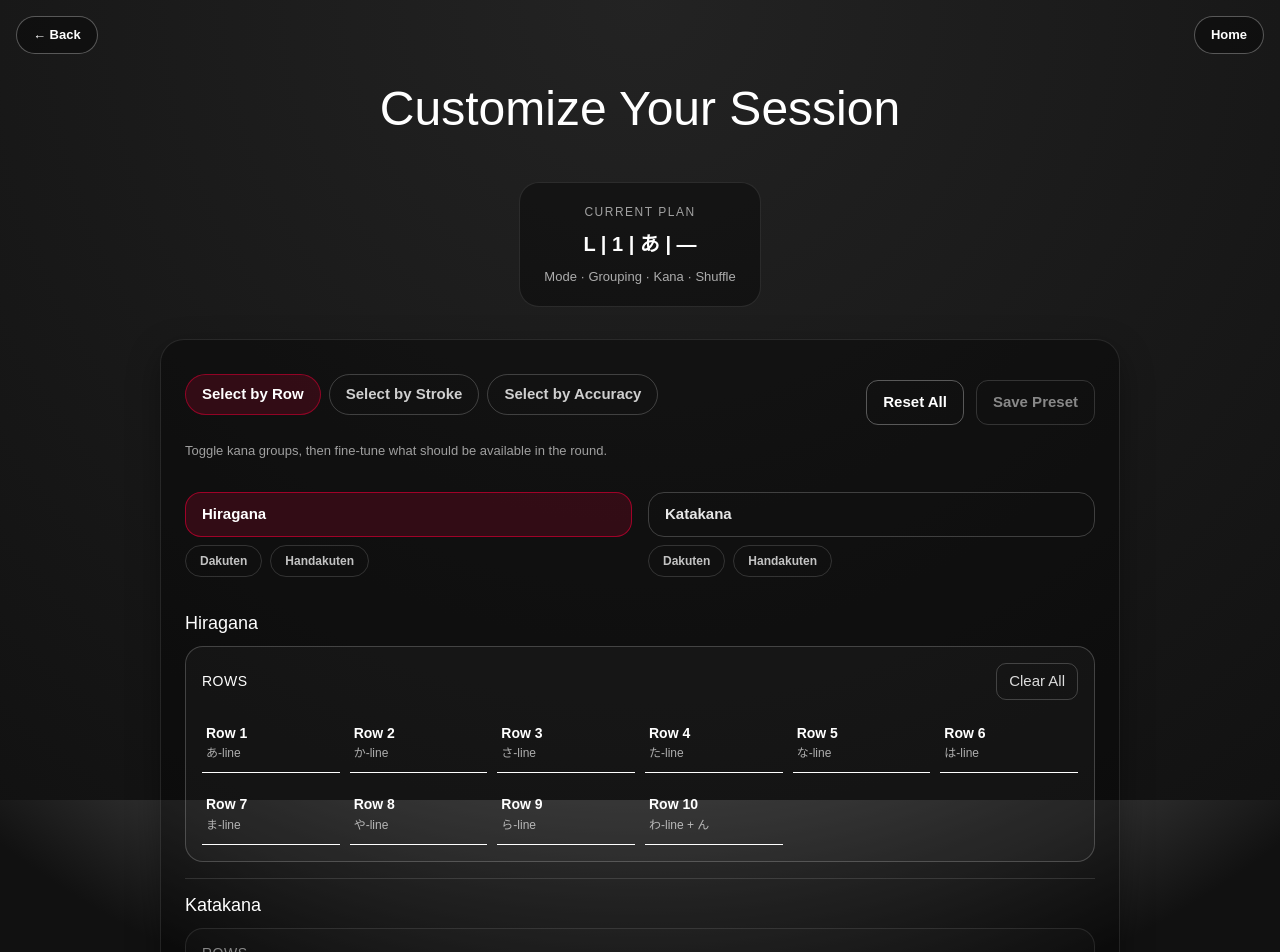
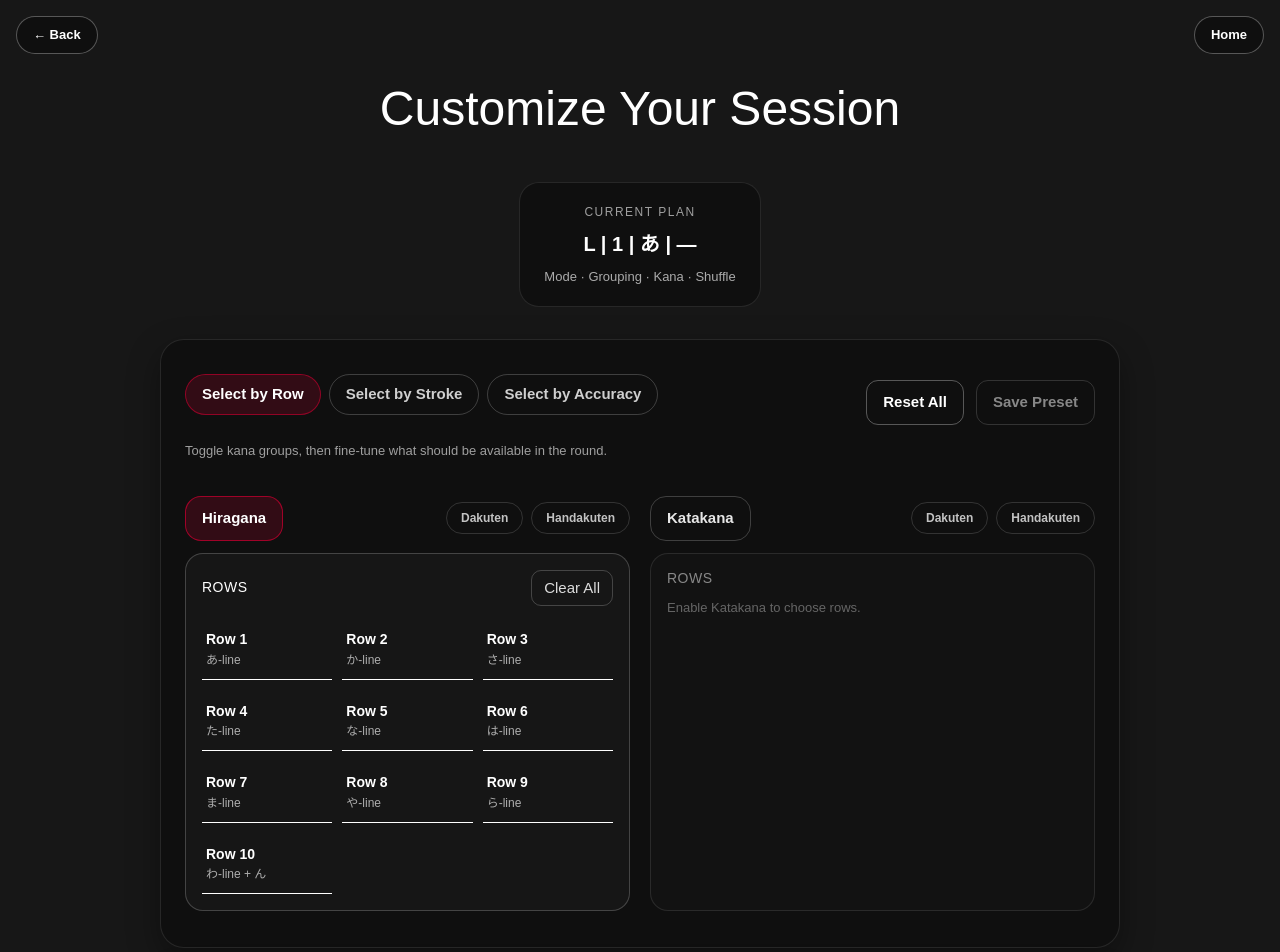
Before and after one commit to joejamsky/LanguageTrainer, a React (Create React App) app in the folder language-learner/: page /setup in a window 1280 px wide. Shown: the top 952 px of the page. Built offline with nearby package versions, Linux system fonts and the light colour scheme.

Commit message:
setup page checkpoint

```diff
--- a/language-learner/src/Data/kanaGroups.js
+++ b/language-learner/src/Data/kanaGroups.js
@@ -67,29 +67,27 @@ export const getRowsForKana = (key) => ROWS_BY_SECTION[key] || [];
 
 export const getRowNumberForTileId = (tileId) => parseRowFromId(tileId);
 
-const buildRowIndexMap = (rows = []) => {
-  const map = new Map();
-  rows.forEach((row, index) => {
-    map.set(row.value, index + 1);
+const buildDisplayRowIndex = () => {
+  const indexMap = {
+    base: {},
+    dakuten: {},
+    handakuten: {},
+  };
+  let nextRowIndex = 1;
+  baseRows.forEach((row) => {
+    indexMap.base[row.value] = nextRowIndex;
+    nextRowIndex += 1;
+    ["dakuten", "handakuten"].forEach((modifierKey) => {
+      if (rowsByModifier[modifierKey].has(row.value)) {
+        indexMap[modifierKey][row.value] = nextRowIndex;
+        nextRowIndex += 1;
+      }
+    });
   });
-  return map;
+  return indexMap;
 };
 
-const baseRowMap = buildRowIndexMap(ROWS_BY_SECTION.hiragana);
-const dakutenRowMap = buildRowIndexMap(modifierRows.dakuten);
-const handakutenRowMap = buildRowIndexMap(modifierRows.handakuten);
-
-const ROW_INDEX_MAP = {
-  base: baseRowMap,
-  dakuten: dakutenRowMap,
-  handakuten: handakutenRowMap,
-};
-
-const ROW_OFFSET_MAP = {
-  base: 0,
-  dakuten: baseRowMap.size,
-  handakuten: baseRowMap.size + dakutenRowMap.size,
-};
+const ROW_INDEX_MAP = buildDisplayRowIndex();
 
 export const getModifierRowIndex = (modifierKey = "base", rowValue) => {
   if (typeof rowValue !== "number") {
@@ -99,17 +97,7 @@ export const getModifierRowIndex = (modifierKey = "base", rowValue) => {
     ? modifierKey
     : modifierKey.split("-")[1];
   const map = ROW_INDEX_MAP[baseKey] || ROW_INDEX_MAP.base;
-  return map.get(rowValue) ?? null;
-};
-
-export const getModifierRowOffset = (modifierKey = "base") => {
-  if (Object.prototype.hasOwnProperty.call(ROW_OFFSET_MAP, modifierKey)) {
-    return ROW_OFFSET_MAP[modifierKey];
-  }
-  const baseKey = modifierKey.split("-")[1];
-  return Object.prototype.hasOwnProperty.call(ROW_OFFSET_MAP, baseKey)
-    ? ROW_OFFSET_MAP[baseKey]
-    : 0;
+  return map?.[rowValue] ?? null;
 };
 
 const shapeGroupSets = {
--- a/language-learner/src/Pages/Setup.js
+++ b/language-learner/src/Pages/Setup.js
@@ -373,13 +373,21 @@ const Setup = () => {
           <p className="control-caption">
             Toggle kana groups, then fine-tune what should be available in the round.
           </p>
-          <div className="script-toggle-grid">
+          <div className="grouping-content">
+            {selectionTab === "rows" ? (
+              <div className="script-grid">
                 {scriptKeys.map((scriptKey) => {
                   const scriptOption = kanaOptionMap[scriptKey];
                   const scriptActive = getCharacterOptionActive(scriptOption);
                   const scriptLabel = scriptOption?.label || scriptKey;
+                  const baseRows = getRowsForKana(scriptKey);
+                  const rowKeyMap = modifierOptions.reduce((acc, modifier) => {
+                    acc[modifier.key] = getScriptModifierKey(scriptKey, modifier.key);
+                    return acc;
+                  }, {});
                   return (
-                <div key={`${scriptKey}-toggle`} className="script-toggle-group">
+                    <div key={scriptKey} className="script-panel">
+                      <div className="script-panel-header">
                         <button
                           type="button"
                           className={`script-main-toggle ${scriptActive ? "active" : ""}`}
@@ -387,20 +395,18 @@ const Setup = () => {
                         >
                           {scriptLabel}
                         </button>
-                  <div className="script-sub-toggle-row">
+                        <div className="script-inline-modifiers">
                           {modifierOptions.map((modifier) => {
-                      const rowKey = getScriptModifierKey(scriptKey, modifier.key);
-                      const rowsAvailable = getRowsForKana(rowKey).length > 0;
-                      if (!rowsAvailable) {
-                        return null;
-                      }
+                            const rowKey = rowKeyMap[modifier.key];
+                            if (!rowKey) return null;
+                            const rows = getRowsForKana(rowKey);
+                            if (!rows.length) return null;
                             const modifierEnabled =
                               getCharacterOptionActive(modifier) && scriptActive;
-                      const modifierActive =
-                        isAnyRowsSelected(rowKey) && modifierEnabled;
+                            const modifierActive = isAnyRowsSelected(rowKey) && modifierEnabled;
                             return (
                               <button
-                          key={`${scriptKey}-${modifier.key}-sub`}
+                                key={`${scriptKey}-${modifier.key}-btn`}
                                 type="button"
                                 className={`script-sub-toggle ${modifierActive ? "active" : ""}`}
                                 onClick={() => handleScriptModifierToggle(scriptKey, modifier.key)}
@@ -411,66 +417,43 @@ const Setup = () => {
                           })}
                         </div>
                       </div>
-              );
-            })}
-          </div>
-          <div className="grouping-content">
-            {selectionTab === "rows" && (
-              <div className="row-selection-card">
-                {scriptKeys.map((scriptKey) => {
-                  const scriptOption = kanaOptionMap[scriptKey];
-                  const scriptActive = getCharacterOptionActive(scriptOption);
-                  const scriptLabel = scriptOption?.label || scriptKey;
-                  const baseRows = getRowsForKana(scriptKey);
-                  const scriptPanel = renderRowPanel(
+                      {renderRowPanel(
                         scriptKey,
                         "Rows",
                         baseRows,
                         scriptActive,
                         `Enable ${scriptLabel} to choose rows.`,
                         scriptKey
-                  );
-                  const scriptModifierPanels = modifierOptions
-                    .map((modifier) => {
-                      const rowKey = getScriptModifierKey(scriptKey, modifier.key);
-                      if (!getCharacterOptionActive(modifier) || !scriptActive) {
-                        return null;
-                      }
+                      )}
+                      <div className="script-modifier-panels">
+                        {modifierOptions.map((modifier) => {
+                          const rowKey = rowKeyMap[modifier.key];
+                          if (!rowKey) return null;
+                          const rows = getRowsForKana(rowKey);
+                          if (!rows.length) return null;
                           if (!isAnyRowsSelected(rowKey)) {
                             return null;
                           }
-                      const modifierRows = getRowsForKana(rowKey);
-                      return renderRowPanel(
+                          return (
+                            <div key={`${scriptKey}-${modifier.key}-panel`} className="script-modifier-panel">
+                              {renderRowPanel(
                                 rowKey,
                                 modifier.label,
-                        modifierRows,
+                                rows,
                                 true,
                                 undefined,
                                 `${scriptKey}-${modifier.key}`
+                              )}
+                            </div>
                           );
-                    })
-                    .filter(Boolean);
-                  return (
-                    <div key={scriptKey} className="script-row-group">
-                      <div className="script-row-header">
-                        <h3>{scriptLabel}</h3>
-                      </div>
-                      <div className="row-panel-grid">
-                        {scriptPanel}
-                        {scriptModifierPanels}
-                        {!scriptPanel && !scriptModifierPanels.length && (
-                          <p className="empty-state small">
-                            Turn on {scriptLabel} above to configure rows.
-                          </p>
-                        )}
+                        })}
                       </div>
                     </div>
                   );
                 })}
               </div>
-            )}
-
-            {selectionTab === "shapes" && (
+            ) : (
+              selectionTab === "shapes" ? (
                 <div className="shape-selection-card">
                   {(() => {
                     const strokeKeys = STROKE_SECTION_KEYS.filter((key) =>
@@ -479,7 +462,7 @@ const Setup = () => {
                     if (!strokeKeys.length) {
                       return (
                         <p className="empty-state">
-                        Turn on Hiragana or Katakana to pick stroke groups.
+                          Activate Hiragana or Katakana to pick stroke groups.
                         </p>
                       );
                     }
@@ -519,13 +502,11 @@ const Setup = () => {
                     });
                   })()}
                 </div>
-            )}
-
-            {selectionTab === "accuracy" && (
+              ) : (
                 <div className="accuracy-selection-card">
                   {(() => {
                     const activeOptions = PATH_MODIFIER_OPTIONS.filter((option) =>
-                    getCharacterOptionActive(option)
+                      option.type === "character" && getCharacterOptionActive(option)
                     );
                     if (!activeOptions.length) {
                       return (
@@ -535,11 +516,14 @@ const Setup = () => {
                       );
                     }
                     return activeOptions.map((option) => {
-                    const sliderValue = getAccuracyValue(option.key);
+                      const rowKeys = [option.key, ...modifierOptions.map((modifier) => getScriptModifierKey(option.key, modifier.key))];
+                      return rowKeys.map((rowKey) => {
+                        if (!customSelections.rows[rowKey]) return null;
+                        const sliderValue = getAccuracyValue(rowKey);
                         return (
-                      <div key={option.key} className="accuracy-section">
+                          <div key={`accuracy-${rowKey}`} className="accuracy-section">
                             <div className="accuracy-header">
-                          <h3>{option.label}</h3>
+                              <h3>{rowKey.replace('-', ' ').replace(/\b\w/g, (char) => char.toUpperCase())}</h3>
                               <span>{sliderValue}%</span>
                             </div>
                             <input
@@ -548,15 +532,18 @@ const Setup = () => {
                               max="100"
                               value={sliderValue}
                               onChange={(event) =>
-                            handleAccuracyChange(option.key, Number(event.target.value))
+                                handleAccuracyChange(rowKey, Number(event.target.value))
                               }
                             />
                           </div>
                         );
                       });
+                    });
                   })()}
                 </div>
+              )
             )}
+
           </div>
         </section>
 
--- a/language-learner/src/Styles/Setup.scss
+++ b/language-learner/src/Styles/Setup.scss
@@ -3,7 +3,8 @@
 .setup {
     min-height: 100vh;
     padding: 80px 20px 40px;
-    background: radial-gradient(circle at top, rgba(255, 255, 255, 0.05) 0%, rgba(17, 17, 17, 1) 70%);
+    // background: radial-gradient(circle at top, rgba(255, 255, 255, 0.05) 0%, rgba(17, 17, 17, 1) 70%);
+    background: #171717;
     display: flex;
     flex-direction: column;
     align-items: center;
@@ -182,17 +183,36 @@
     cursor: not-allowed;
 }
 
-.script-toggle-grid {
+.script-grid {
     display: grid;
-    grid-template-columns: repeat(auto-fit, minmax(220px, 1fr));
-    gap: 16px;
-    margin-top: 16px;
+    grid-template-columns: 1fr;
+    gap: 20px;
 }
 
-.script-toggle-group {
+@media (min-width: 768px) {
+    .script-grid {
+        grid-template-columns: repeat(2, minmax(0, 1fr));
+    }
+}
+
+.script-panel {
     display: flex;
     flex-direction: column;
+    gap: 12px;
+}
+
+.script-panel-header {
+    display: flex;
+    align-items: center;
+    justify-content: space-between;
+    gap: 12px;
+    flex-wrap: wrap;
+}
+
+.script-inline-modifiers {
+    display: flex;
     gap: 8px;
+    flex-wrap: wrap;
 }
 
 .script-main-toggle {
@@ -213,10 +233,15 @@
     color: #fff;
 }
 
-.script-sub-toggle-row {
+.script-modifier-panels {
     display: flex;
-    gap: 8px;
-    flex-wrap: wrap;
+    flex-direction: column;
+    gap: 12px;
+}
+
+.script-modifier-panel {
+    border-top: 1px solid rgba(255, 255, 255, 0.1);
+    padding-top: 12px;
 }
 
 .script-sub-toggle {
@@ -235,36 +260,6 @@
     border-color: rgba(188, 0, 45, 0.7);
     background: rgba(188, 0, 45, 0.16);
     color: #fff;
-}
-
-.script-sub-toggle:disabled {
-    opacity: 0.4;
-    cursor: not-allowed;
-}
-
-.script-row-group {
-    border-top: 1px solid rgba(255, 255, 255, 0.12);
-    padding-top: 16px;
-    margin-top: 16px;
-}
-
-.script-row-group:first-of-type {
-    border-top: none;
-    padding-top: 0;
-    margin-top: 0;
-}
-
-.script-row-header {
-    display: flex;
-    align-items: center;
-    justify-content: space-between;
-    gap: 12px;
-    margin-bottom: 12px;
-
-    h3 {
-        margin: 0;
-        font-size: 18px;
-    }
 }
 
 .row-panel-grid {
```
Also changed, not shown: language-learner/src/Components/DropTile.jsx (+4 -6 lines). Lines whose indentation alone changed are shown as unchanged.
